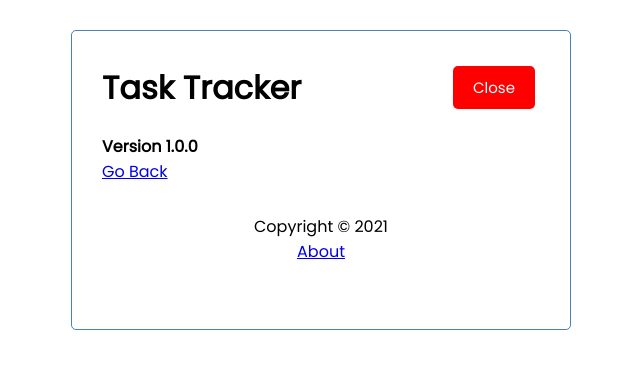
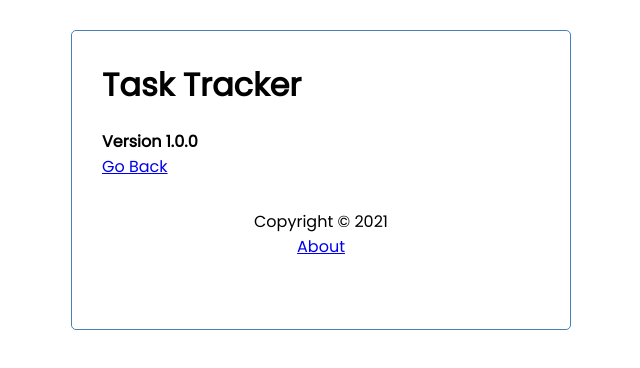
Before and after one commit to alexalexandrovv/Task-Tracker, a React (Create React App) app: page /about in a window 1280 px wide. Shown: the top 368 px of the page, without its empty margins (319-959 px from the left). Built offline with nearby package versions, Linux system fonts and the light colour scheme; data requests are answered from the project's data file.

Commit message:
Update Header.js

```diff
--- a/src/components/Header.js
+++ b/src/components/Header.js
@@ -1,13 +1,17 @@
 import PropTypes from 'prop-types'
 import Button from './Button'
+import { useLocation } from 'react-router-dom'
 
 const Header = ({title , onAdd , showAdd}) => {
+  const location = useLocation()
   return (
     <header className='header' >
         <h1>{title}</h1>
-        <Button color = {showAdd ? 'red' : 'green'} text = {showAdd ?
+        { location.pathname === '/' && (<Button color = {showAdd ? 'red' : 'green'} text = {showAdd ?
           'Close' : 'Add'}
-          onClick = {onAdd}/>
+          onClick = {onAdd}
+          />
+          )}
 
     </header>
   )
```
